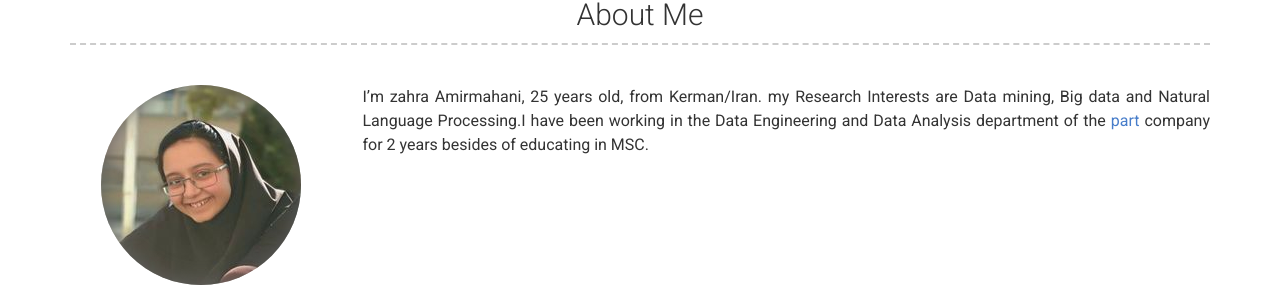
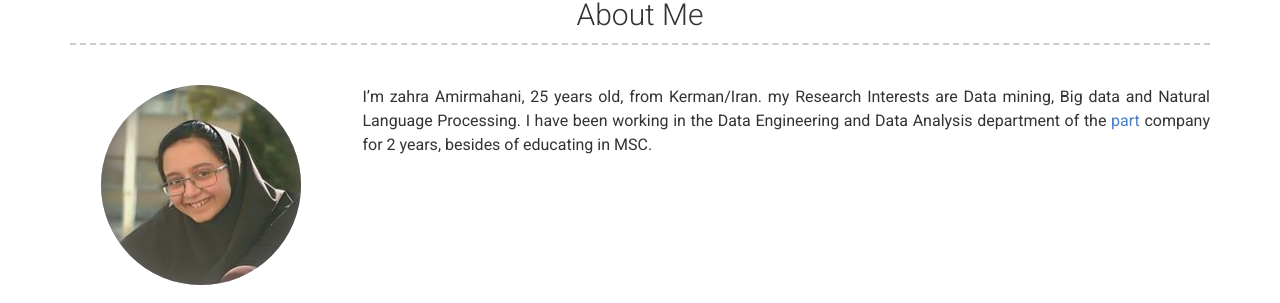
Before and after one commit to zahramahani/zahramahani.github.io, a Jekyll site: the page built from index.md, in a window 1280 px wide and 900 px high. Shown: the part 217-520 px from the top of the window. Built offline with Jekyll 4.4.1, drawn with Linux system fonts in a browser that asks for light colours; nearby versions of some CDN libraries.

```diff
--- a/_config.yml
+++ b/_config.yml
@@ -22,7 +22,7 @@ darkmode: false
 github_username: zahramahani
 linkedin_username: zahra-mahani-9290aa141
 about_profile_image: images/zahra.png
-about_content: I'm zahra Amirmahani, 25 years old, from Kerman/Iran. my Research Interests are Data mining, Big data and Natural Language Processing.I have been working in the Data Engineering and Data Analysis department of the <a href="https://www.partdp.ir"> part </a> company for 2 years besides of educating in MSC.
+about_content: I'm zahra Amirmahani, 25 years old, from Kerman/Iran. my Research Interests are Data mining, Big data and Natural Language Processing. I have been working in the Data Engineering and Data Analysis department of the <a href="https://www.partdp.ir"> part </a> company for 2 years, besides of educating in MSC.
 
 
 content:
```
